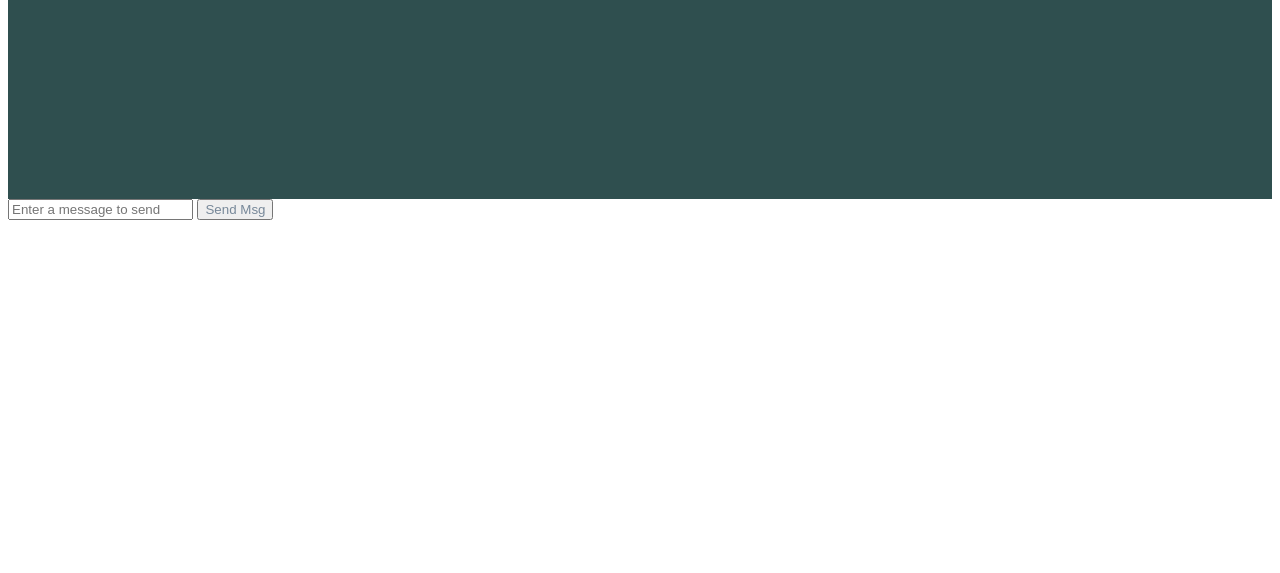
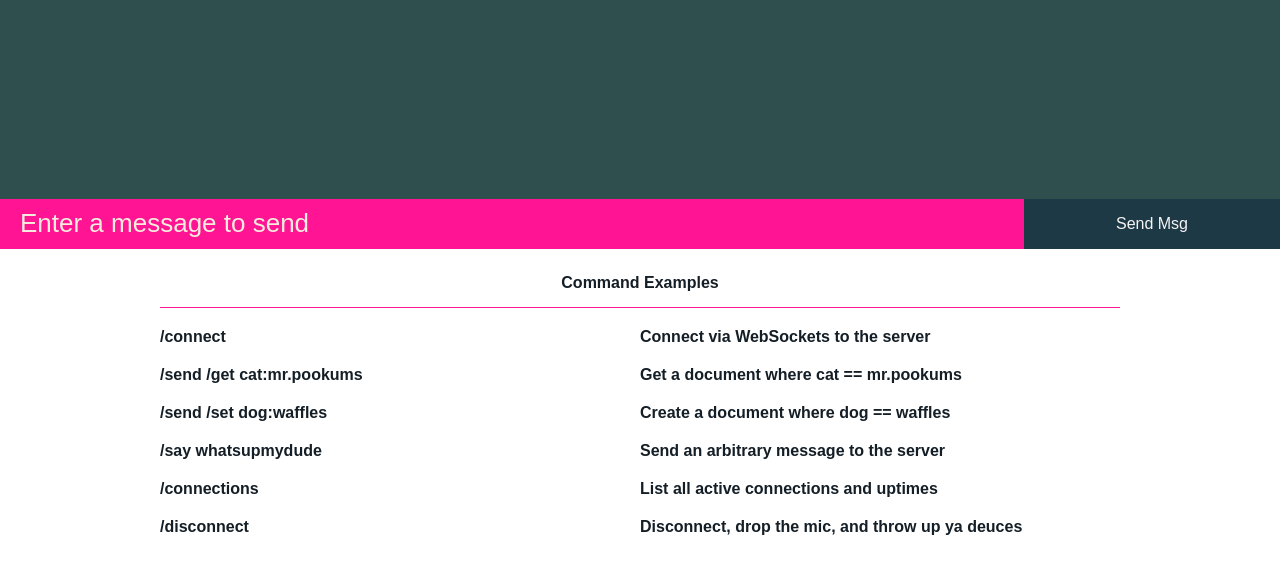
Before and after one commit to sloan-dog/realtime_api, a plain HTML site: page static/index.html in a window 1280 px wide. Shown: the part 69-642 px from the top of the page. Drawn offline with Linux system fonts and the light colour scheme; files that its build step writes are made by us from their sources; files whose address does not match are found by name.

Commit message:
Improved UI stuff

```diff
--- a/static/index.js
+++ b/static/index.js
@@ -4,6 +4,31 @@ $(document).ready(function(){
     var header_text_val = "Real Time Command-Line API"
     var page_header = $.el.div({"class":"page-header"}, $.el.h2({"class":"header-text"}, header_text_val ));
     $("html").prepend(page_header);
+
+    var demo_strings = [
+        {"left":"/connect","right":"Connect via WebSockets to the server"},
+        {"left":"/send /get cat:mr.pookums","right":"Get a document where cat == mr.pookums"},
+        {"left":"/send /set dog:waffles","right":"Create a document where dog == waffles"},
+        {"left":"/say whatsupmydude","right":"Send an arbitrary message to the server"},
+        {"left":"/connections","right":"List all active connections and uptimes"},
+        {"left":"/disconnect","right":"Disconnect, drop the mic, and throw up ya deuces"}
+    ];
+
+    var examples_row = $.el.div({"class":"examples-row row"});
+    var examples_col = $.el.div({"class":"example-main-col col"});
+    var ex_header_row = $.el.div({"class":"example-header-row row"}).appendTo(examples_col);
+    var ex_header_text = $.el.h3({"class":"example-header-text"}, "Command Examples").appendTo(ex_header_row);
+    $(examples_row).append(examples_col);
+    $("body").append(examples_row);
+
+    demo_strings.forEach(function(item) {
+        var wrp = $.el.div({"class":"example-text-row row"});
+        var leftCol = $.el.div({"class":"example-col col col-left"},$.el.h3({"class":"example-text-left"}, item.left));
+        var rightCol = $.el.div({"class":"example-col col col-right"},$.el.h3({"class":"example-text-left"}, item.right));
+        $(wrp).append(leftCol);
+        $(wrp).append(rightCol);
+        $(examples_col).append(wrp);
+    });
 
     document.getElementById("message-sender").addEventListener("submit", function (e) {
         e.preventDefault();
--- a/static/styles/style.css
+++ b/static/styles/style.css
@@ -1,6 +1,17 @@
 * {
     font-family: sans-serif;
-    color: lightslategray;
+    color: #141e26;
+}
+
+h3 {
+    margin-top: 5px;
+    margin-bottom: 15px;
+    font-size: 16px;
+}
+
+body {
+    padding: 0;
+    margin: 0;
 }
 
 div .msg-text {
@@ -15,3 +26,86 @@ div.page-header {
 .header-text {
     text-align: center;
 }
+
+input[type=text] {
+    padding-left: 20px;
+}
+
+input[type=text]::placeholder {
+    color: #f7ebdd;
+}
+
+.example-header-row {
+    border-bottom: 1px solid deeppink;
+    margin-bottom: 15px;
+}
+
+
+#message-text {
+    font-size: 26px;
+    background-color: deeppink;
+    color: #f7ebdd;
+    width: 80%;
+    float: left;
+    height: 50px;
+    border: none;
+}
+
+input[type=submit] {
+    font-size: 16px;
+    width: 20%;
+    background-color: #1E3946;
+    color: whitesmoke;
+    float: left;
+    height: 50px;
+    border:none;
+    -webkit-transition: width 0.5s, height 0.5s, background-color 0.5s, -webkit-transform 0.5s;
+    transition: width 0.5s, height 0.5s, background-color 0.5s, transform 0.5s;
+}
+
+
+
+input[type=submit]:hover {
+    background-color: #11c6df;
+}
+
+#message-send-container {
+    width: 100%;
+    float: left;
+}
+
+.examples-row {
+    width: 65%;
+    margin: 0 auto;
+}
+.col {
+    display: block;
+}
+.col.example-col {
+    display:inline-block;
+    width: 50%;
+}
+.row {
+    float: left;
+    width: 100%;
+}
+
+.col.example-main-col {
+    margin: 0 auto;
+    margin-top: 20px;
+    width: 75%;
+
+}
+
+.example-header-text {
+    text-align: center;
+}
+
+/*clear fix*/
+.row:after {
+   content: ".";
+   visibility: hidden;
+   display: block;
+   height: 0;
+   clear: both;
+}
```
